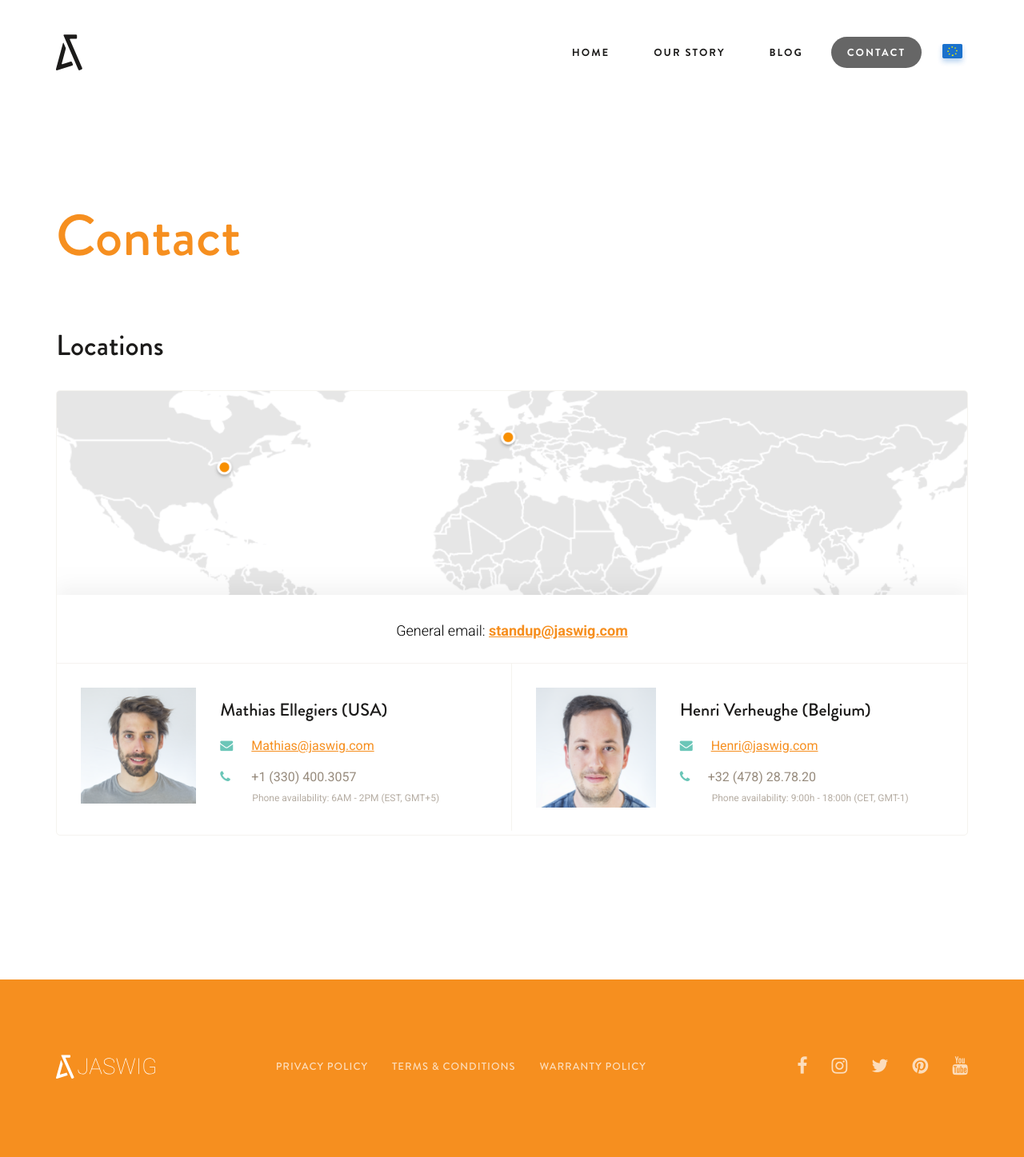
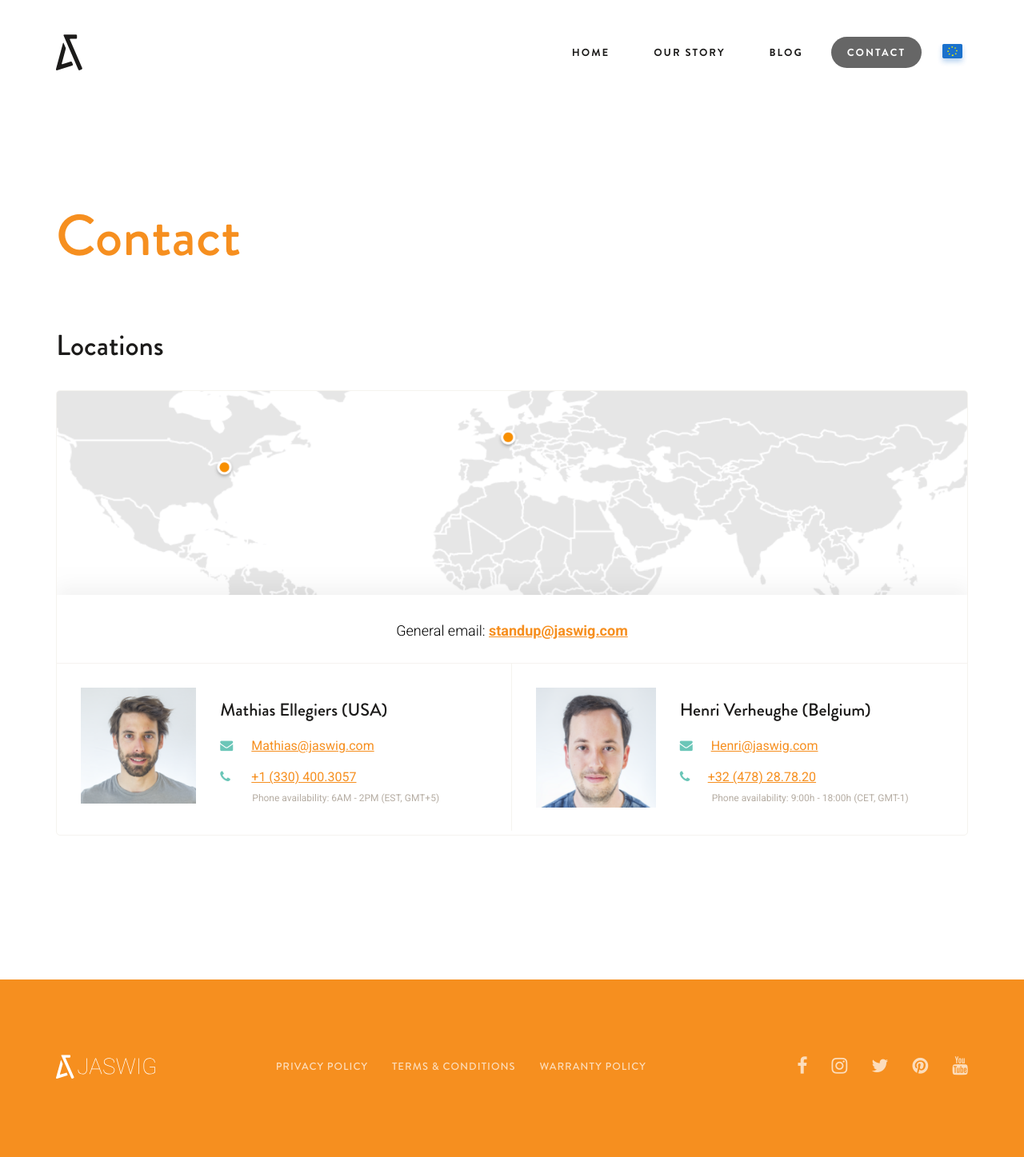
Before and after one commit to samuelrieder/jaswig.github.io, a Jekyll site: the page built from contact.html, in a window 1280 px wide. Shown: the whole page at 80% size. Built offline with Jekyll 4.4.1, drawn with Linux system fonts in a browser that asks for light colours; nearby versions of some CDN libraries.

Commit message:
Fix links

```diff
--- a/contact.html
+++ b/contact.html
@@ -38,7 +38,7 @@ position: 4
                 <div class="person-info col-xs-12 col-md-8">
                   <h3>Mathias Ellegiers (USA)</h3>
                   <span><i class="fa fa-envelope"></i> <a href="mailto:mathias@jaswig.com">Mathias@jaswig.com</a></span>
-                  <span><i class="fa fa-phone"></i> <a href="tel:+1 (330) 400.3057"></a>+1 (330) 400.3057</span>
+                  <span><i class="fa fa-phone"></i> <a href="tel:+1 (330) 400.3057">+1 (330) 400.3057</a></span>
                   <span class="person-av">Phone availability: 6AM - 2PM (EST, GMT+5)</span>
                 </div>
               </div>
@@ -53,7 +53,7 @@ position: 4
                 <div class="person-info col-xs-12 col-md-8">
                   <h3>Henri Verheughe (Belgium)</h3>
                   <span><i class="fa fa-envelope"></i> <a href="mailto:henri@jaswig.com">Henri@jaswig.com</a></span>
-                  <span><i class="fa fa-phone"></i><a href="tel:+32 (478) 28.78.20"></a>+32 (478) 28.78.20</span>
+                  <span><i class="fa fa-phone"></i><a href="tel:+32 (478) 28.78.20">+32 (478) 28.78.20</a></span>
                   <span class="person-av">Phone availability: 9:00h - 18:00h (CET, GMT-1)</span>
                 </div>
               </div>
```
